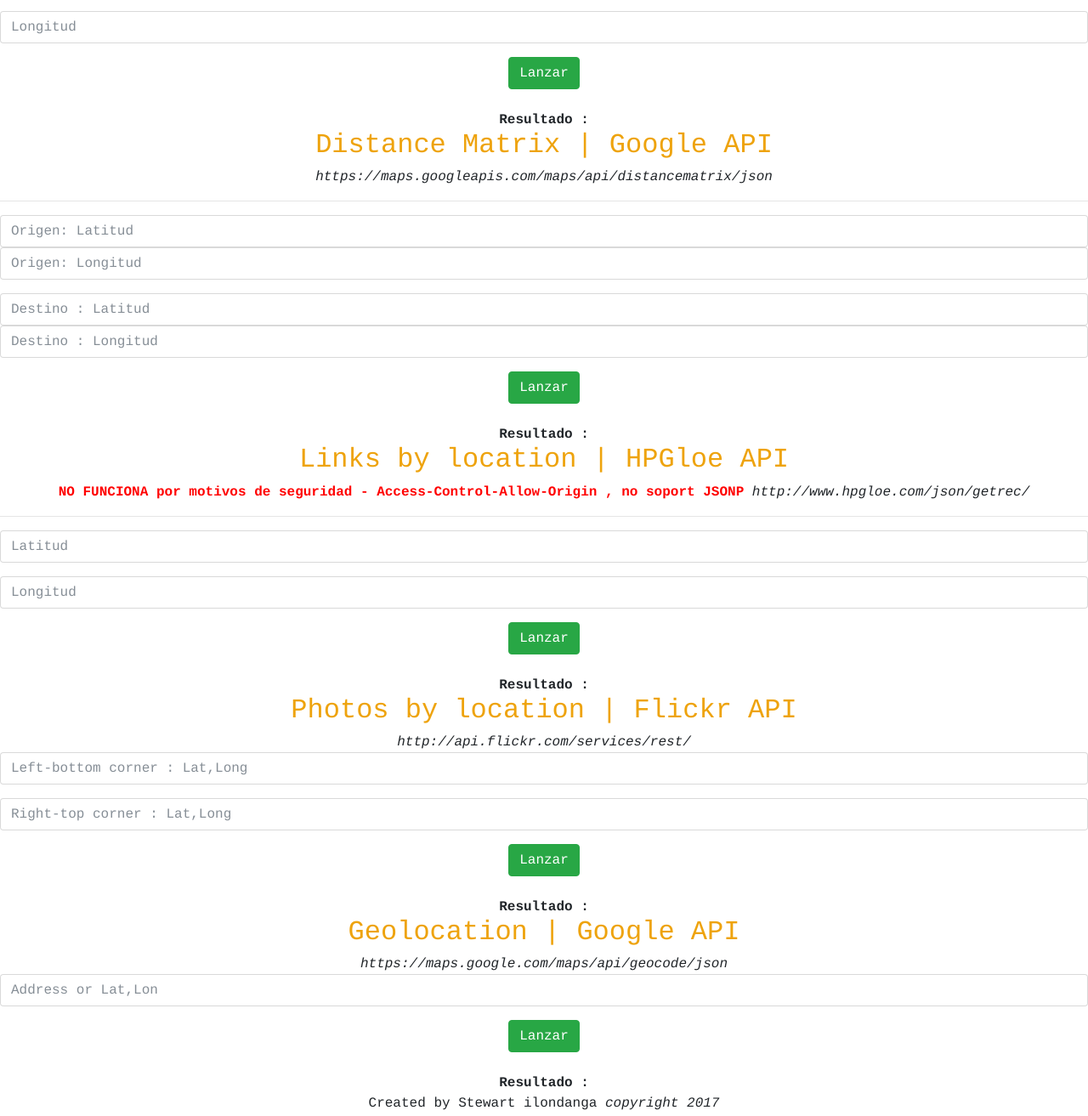
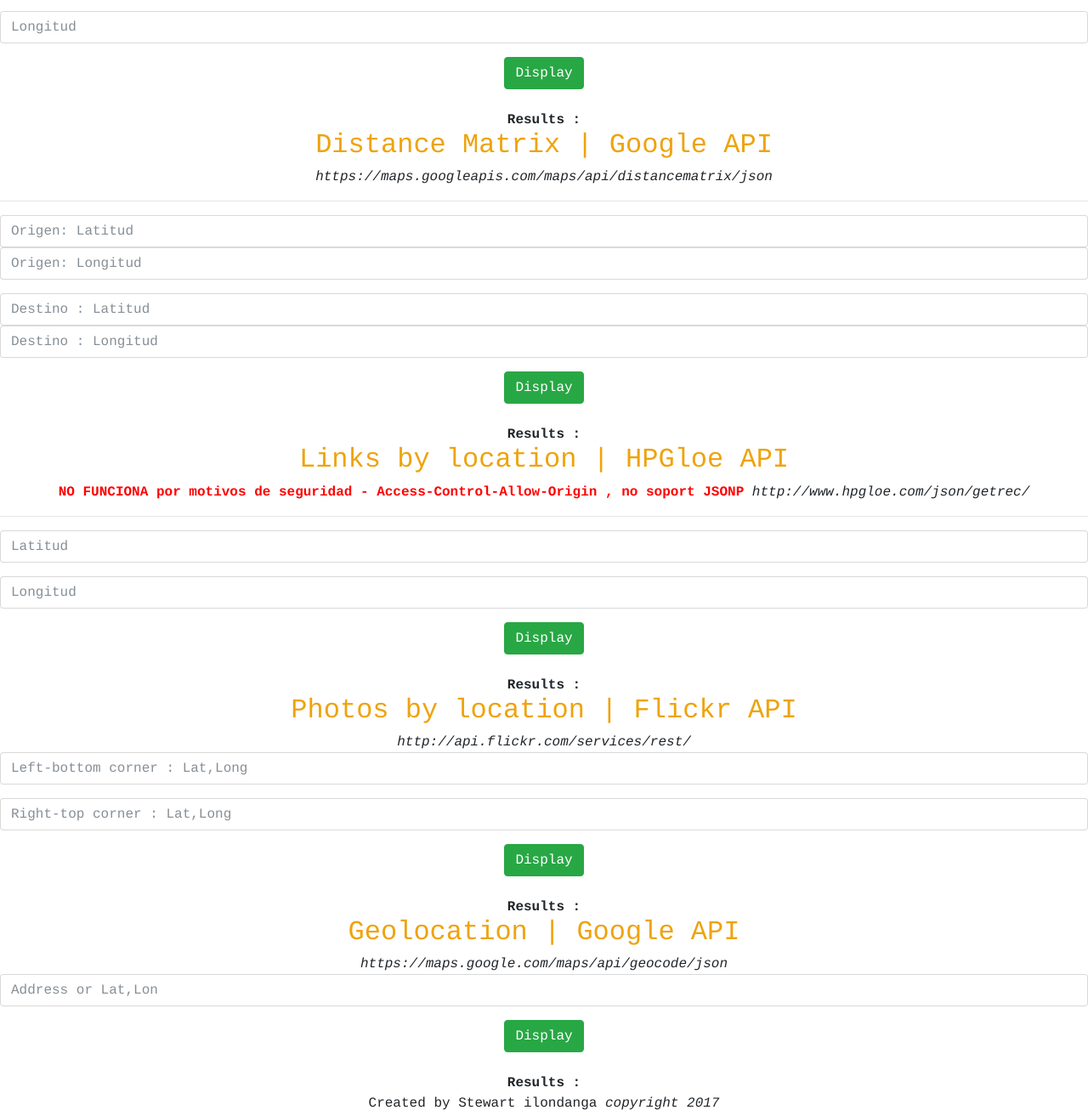
Before and after one commit to stewilondanga/hello-world, a plain HTML site: page index.html in a window 1280 px wide. Shown: the part 141-1454 px from the top of the page at 85% size. Drawn offline with nearby package versions, Linux system fonts and the light colour scheme; a script that the page names is missing.

Commit message:
add index.html

```diff
--- a/index.html
+++ b/index.html
@@ -20,9 +20,9 @@
       <input type="text" class="form-control" id="longitudElevation" placeholder="Longitud">
     </div>
 
-    <button class="btn btn-success" id="buttonElevation">Lanzar</button>
+    <button class="btn btn-success" id="buttonElevation">Display</button>
     <br/> <br/>
-    <b>Resultado :</b>
+    <b>Results :</b>
     <div id="resultadoelevation"></div>
   </div>
 
@@ -40,9 +40,9 @@
       <input type="text" class="form-control" id="posiDestinoLng" placeholder="Destino : Longitud">
     </div>
 
-    <button class="btn btn-success" id="buttonDistanceMatrix">Lanzar</button>
+    <button class="btn btn-success" id="buttonDistanceMatrix">Display</button>
     <br/> <br/>
-    <b>Resultado :</b>
+    <b>Results :</b>
     <div id="resultadoDistanceMatrix"></div>
   </div>
 
@@ -59,9 +59,9 @@
       <input type="text" class="form-control" id="longitudLinks" placeholder="Longitud">
     </div>
 
-    <button class="btn btn-success" id="buttonHPGloe">Lanzar</button>
+    <button class="btn btn-success" id="buttonHPGloe">Display</button>
     <br/> <br/>
-    <b>Resultado :</b>
+    <b>Results :</b>
     <div id="resultadoHPGloe"></div>
 
   </div>
@@ -77,9 +77,9 @@
       <input type="text" class="form-control" id="esquinaDerecha" placeholder="Right-top corner : Lat,Long" />
     </div>
 
-    <button class="btn btn-success" id="buttonFlickr">Lanzar</button>
+    <button class="btn btn-success" id="buttonFlickr">Display</button>
     <br/><br/>
-    <b>Resultado :</b>
+    <b>Results :</b>
     <div id="resultadoFlickr"></div>
   </div>
 
@@ -91,9 +91,9 @@
       <input type="text" class="form-control" id="inputGeolocation" placeholder="Address or Lat,Lon" />
     </div>
 
-    <button class="btn btn-success" id="buttonGeo">Lanzar</button>
+    <button class="btn btn-success" id="buttonGeo">Display</button>
     <br/><br/>
-    <b>Resultado :</b>
+    <b>Results :</b>
     <div id="resultadoGeo"></div>
   </div>
   <div class="panel-footer">
```
